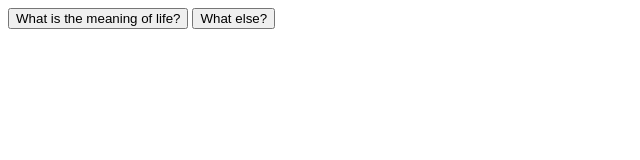
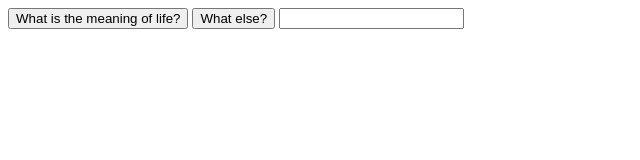
Before and after one commit to helgihaf/namskeid, a plain HTML site: page index.html in a window 1280 px wide. Shown: the whole page, without its empty margins (0-640 px from the left). Drawn offline with Linux system fonts and the light colour scheme.

Commit message:
Added bergur

```diff
--- a/index.html
+++ b/index.html
@@ -9,5 +9,6 @@
 <body>
     <input type="button" value="What is the meaning of life?" onclick="SecretToEverything()" />
     <input type="button" value="What else?" onclick="WhatElse()" />
+    <input type="bergur" />
 </body>
 </html>
```
